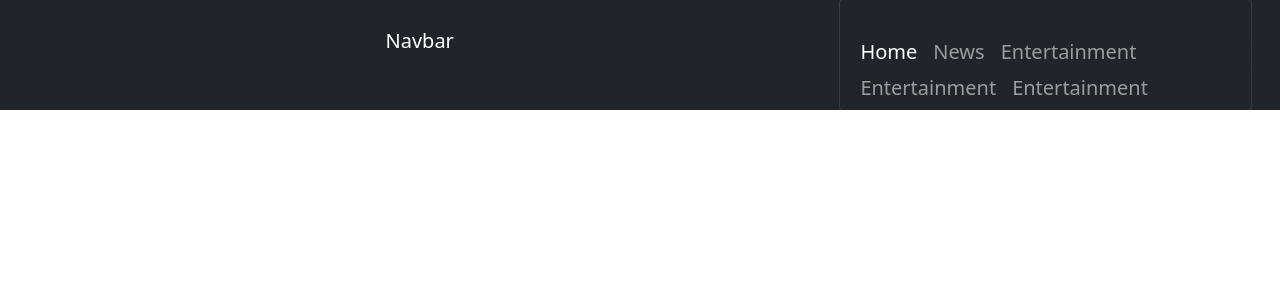
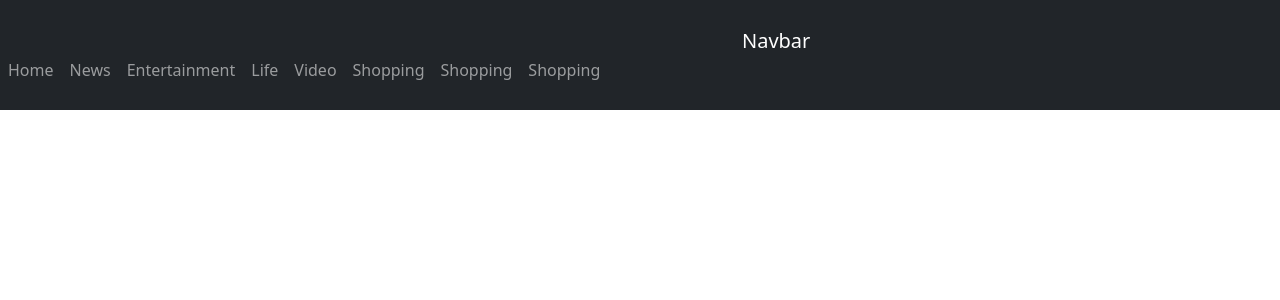
Before and after one commit to Rushi2020/fam, an Angular app: page / in a window 1280 px wide. Shown: the top 300 px of the page. Built offline with nearby package versions, Linux system fonts and the light colour scheme.

Commit message:
Added: new code

```diff
--- a/src/app/header/header.component.css
+++ b/src/app/header/header.component.css
@@ -23,7 +23,7 @@
 
 
 
-/* .navbar .navbar-toggler{
-    width: 10;
-    height: 10;
-}  */
+.navbar .navbar-toggler{
+
+
+}
--- a/src/app/header/header.component.html
+++ b/src/app/header/header.component.html
@@ -1,18 +1,62 @@
+<nav class="navbar navbar-expand-lg navbar-dark bg-dark">
+  <div class="collapse navbar-collapse w-100 order-1 order-lg-0" id="navbarNav">
+      <ul class="navbar-nav ">
+          <li class="nav-item active">
+              <a class="nav-link" href="#">Home</a>
+          </li>
+          <li class="nav-item">
+              <a class="nav-link" href="#">News</a>
+          </li>
+          <li class="nav-item">
+              <a class="nav-link" href="#">Entertainment</a>
+          </li>
+          <li class="nav-item">
+              <a class="nav-link " href="#">Life</a>
+          </li>
+          <li class="nav-item">
+              <a class="nav-link " href="#">Video</a>
+          </li>
+          <li class="nav-item">
+              <a class="nav-link " href="#">Shopping</a>
+          </li>
+          <li class="nav-item">
+              <a class="nav-link " href="#">Shopping</a>
+          </li>
+          <li class="nav-item">
+              <a class="nav-link " href="#">Shopping</a>
+          </li>
+      </ul>
+  </div>
+  <div class="d-flex w-100 order-0">
+      <div class="w-100">
+          <button class="navbar-toggler" type="button" data-toggle="collapse" data-target="#navbarNav">
+              <span class="navbar-toggler-icon"></span>
+          </button>
+      </div>
+      <a class="navbar-brand text-center w-100 position-sticky" href="#">Navbar</a>
+      <span class="w-100"></span>
+  </div>
+  <span class="w-100"></span>
+</nav>
 
 
-<nav class="navbar navbar-expand-lg navbar-dark bg-dark justify-content-center">
 
-  <div class="container-fluid mx-auto">
+
+<!-- <nav class="navbar navbar-expand-lg navbar-dark bg-dark ">
+
+  <div class="container-fluid ">
     <a class="navbar-brand mx-auto  " href="#">Navbar</a>
+     <div class="container text-left">
+      <button class="navbar-toggler .text-left" type="button" data-toggle="collapse" data-target="#navbarToggle" aria-controls="navbarToggle" aria-expanded="false" aria-label="Toggle navigation">
+        <span class="navbar-toggler-icon"></span>
+      </button>
+     </div>
 
-    <button class="navbar-toggler" type="button" data-toggle="collapse" data-target="#navbarToggle" aria-controls="navbarToggle" aria-expanded="false" aria-label="Toggle navigation">
-      <span class="navbar-toggler-icon"></span>
-    </button>
-   </div>
+   </div> -->
 
     <!-- Use flexbox utility classes to change how the child elements are justified   -->
-   <div class="collapse navbar-collapse  navbar-toggler" id="navbarToggle">
-    <ul class=" nav navbar-nav ">
+   <!-- <div class="collapse navbar-collapse " id="navbarToggle">
+    <ul class="  navbar-nav ">
       <li class="nav-item">
         <a class="nav-link active" href="#">Home <span class="sr-only"></span></a>
       </li>
@@ -29,8 +73,8 @@
         <a class="nav-link" href="#">Entertainment</a>
       </li>
     </ul>
-  </div>
-      <!-- Show this only lg screens and up   --> --> -->
+  </div> -->
+      <!-- Show this only lg screens and up   -->
 
     <!-- <div class="collapse navbar-collapse justify-content-end ">
       <ul class="navbar-nav">
@@ -43,4 +87,4 @@
       </ul>
 
     </div> -->
-  </nav>
+  <!-- </nav> -->
```
